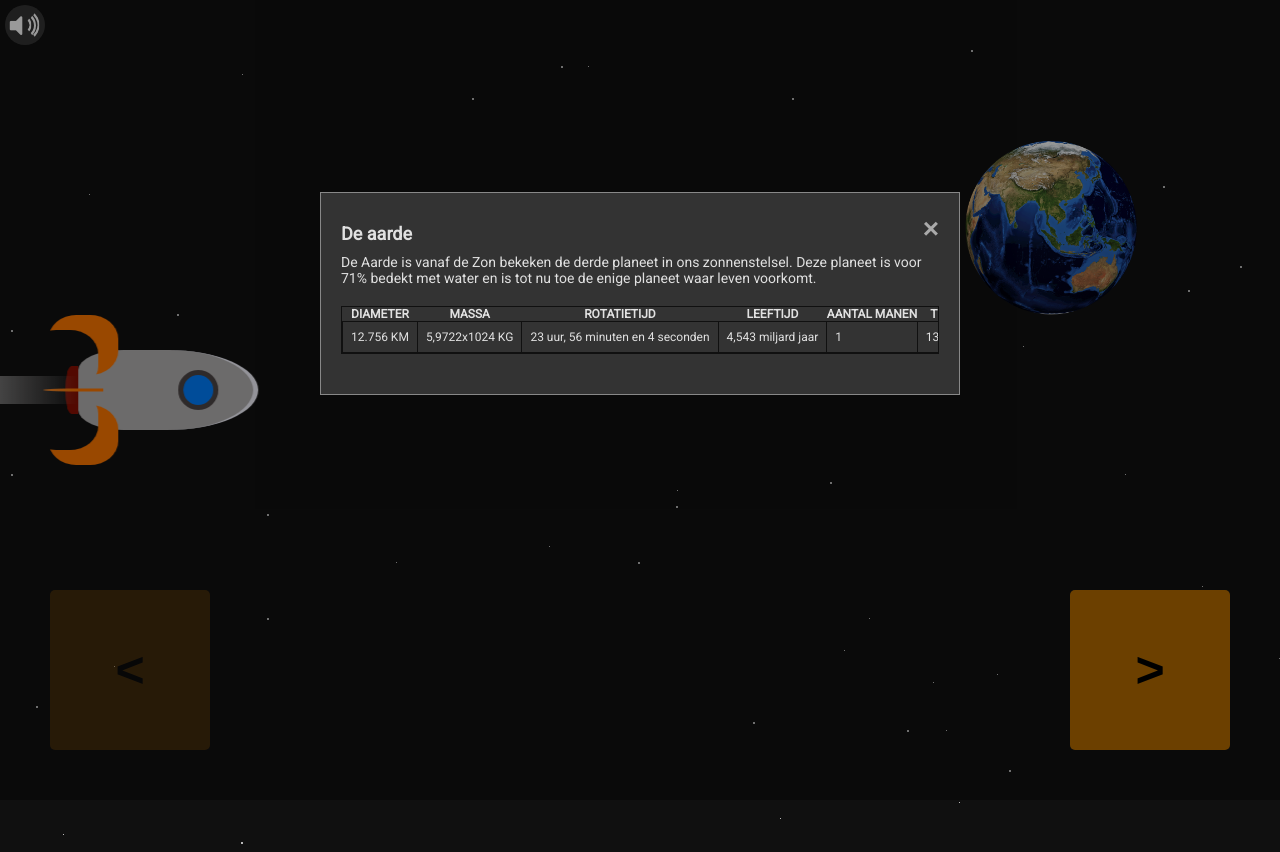
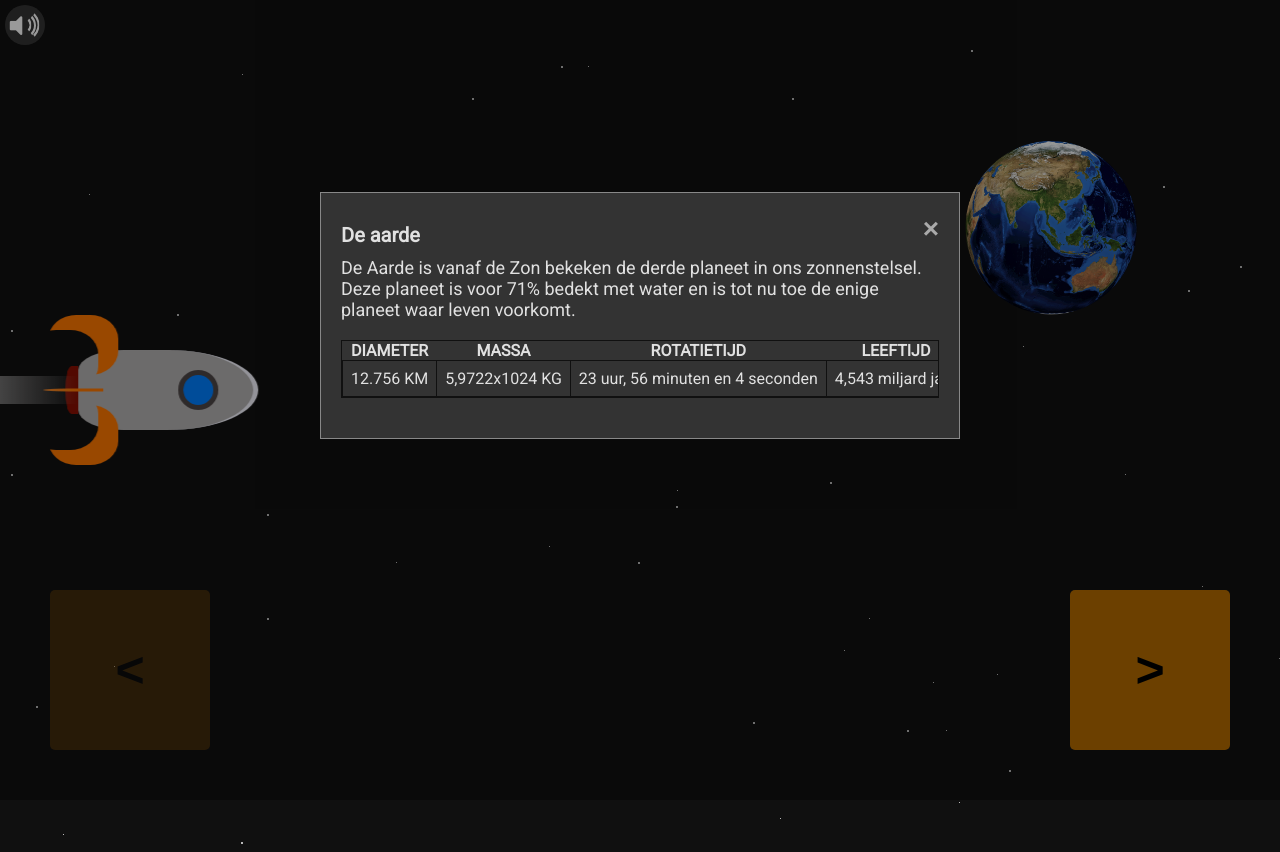
Before and after one commit to S1113809/IPMEDT2_1107714_1113809, a plain HTML site: page main.html in a window 1280 px wide. Both pictures are taken after a click on the element 1052 px from the left and 230 px from the top of the page. Shown: the top 852 px of the page. Drawn offline with Linux system fonts and the light colour scheme.

Commit message:
larger font

```diff
--- a/CSS/modal.css
+++ b/CSS/modal.css
@@ -39,13 +39,13 @@ h1,p{
 
 h1{
   margin-top: 1rem;
-  font-size: 1.8rem;
+  font-size: 2rem;
   color: #E1E1E1;
 }
 
 p{
   margin-top: 1rem;
-  font-size: 1.4rem;
+  font-size: 1.8rem;
   color: #E1E1E1;
 }
 
@@ -53,7 +53,7 @@ p{
     margin: 2rem 0;
     display: block;
     color: #E1E1E1;
-    font-size: 1.2rem;
+    font-size: 1.6rem;
     border-collapse: collapse;
     max-width: 100%;
     overflow-x: auto;
```
